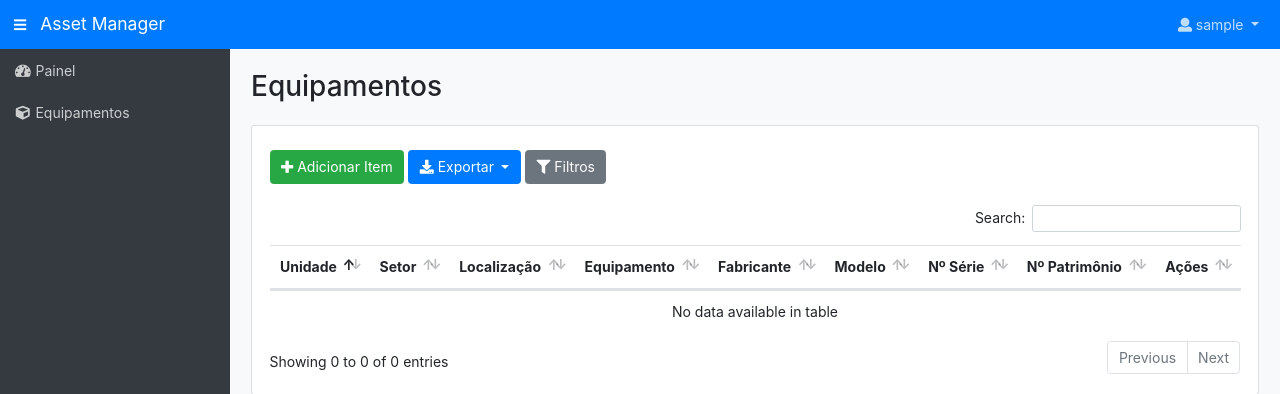
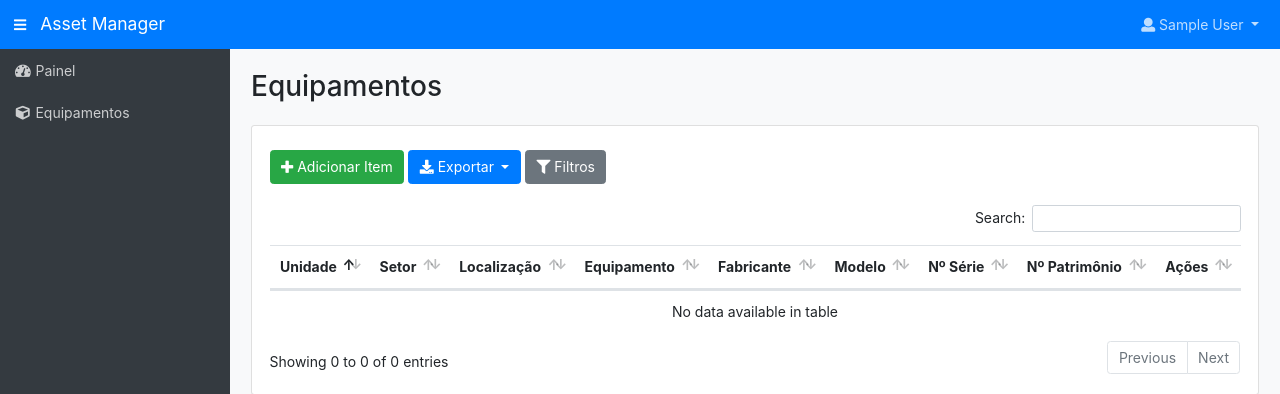
Before and after one commit to alexfructo/asset_manager, a Django app: page /equipamentos in a window 1280 px wide. Shown: the top 394 px of the page. Run offline with Django 3.2, Linux system fonts and the light colour scheme; the visitor is signed in with stand-in values (Sample User, id 1); data that the repository does not hold is empty; some libraries are stand-ins or nearby versions.

Commit message:
Alteração na exibição do usuário logado, alterado de apelido para nome completo.

```diff
--- a/core/templates/base.html
+++ b/core/templates/base.html
@@ -21,7 +21,7 @@
         <ul class="navbar-nav ml-auto">
             <li class="nav-item dropdown">
                 <a href="#" id="dd_user" class="nav-link dropdown-toggle" data-toggle="dropdown">
-                    <i class="fa fa-user"></i> {{ user.get_username }}
+                    <i class="fa fa-user"></i> {{ user.get_full_name }}
                 </a>
                 <div class="dropdown-menu dropdown-menu-right" aria-labelledby="dd_user">
                     <a href="#" class="dropdown-item">Perfil</a>
```
